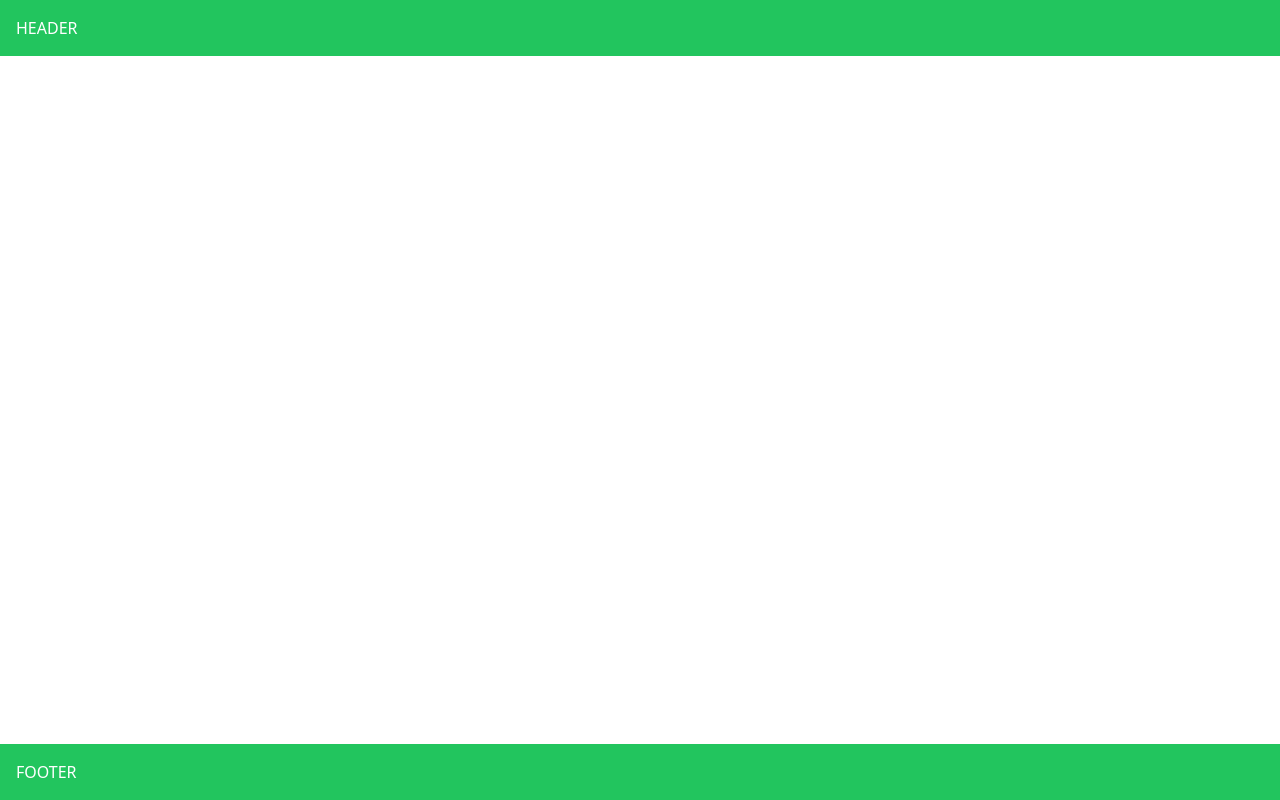
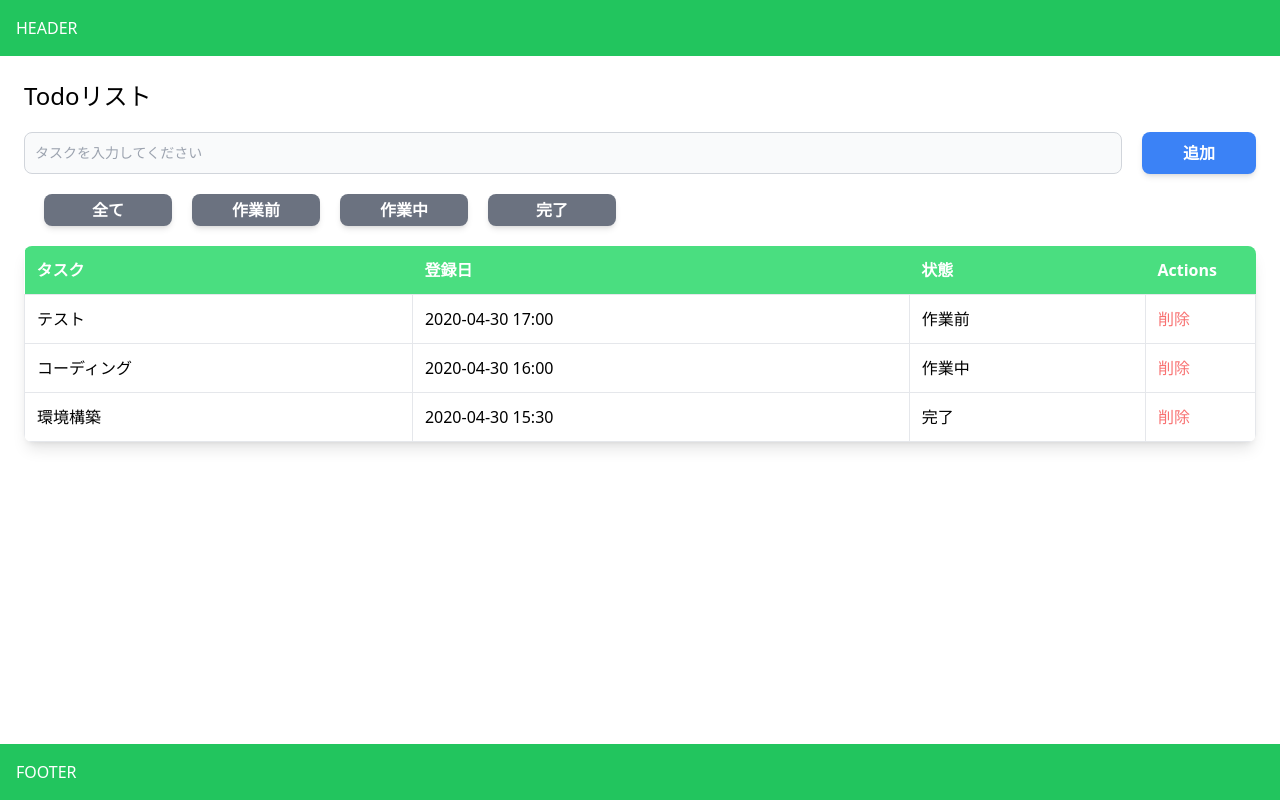
Before and after one commit to azain4645/nuxt3-blog, a Nuxt app: page /todoList in a window 1280 px wide. Before the commit this address had no page. Built offline with nearby package versions, Linux system fonts and the light colour scheme.

Commit message:
todo着手

```diff
--- a/pages/counter.vue
+++ b/pages/counter.vue
@@ -4,7 +4,7 @@
 
 <template>
   <div>
-    <p class="m-2 text-3xl"><span class="font-semibold">Counter:</span> {{ counter }} x 2 = {{ counterDouble }}</p>
+    <p class="m-2 txt-3exl"><span class="font-semibold">Counter:</span> {{ counter }} x 2 = {{ counterDouble }}</p>
     <button @click="increment" class="m-2 py-2 px-4 bg-blue-500 text-white font-semibold rounded-lg shadow-md" hover:bg-blue-700>+ Increment</button>
     <button @click="decrement" class="m-2 py-2 px-4 bg-blue-500 text-white font-semibold rounded-lg shadow-md" hover:bg-blue-700>+ Decrement</button>
   </div>
--- /dev/null
+++ b/pages/todoList.vue
@@ -0,0 +1,51 @@
+<script setup lang="ts">
+  const todos = [
+        {content: 'テスト', created: '2020-04-30 17:00', state: '作業前'},
+        {content: 'コーディング', created: '2020-04-30 16:00', state: '作業中'},
+        {content: '環境構築', created: '2020-04-30 15:30', state: '完了'}
+      ]
+
+  const addTodo = () => {
+    todos.push({
+      content: "追加テスト",
+      created: "2020-04-30 12:30",
+      state: '作業前'
+    })
+  }
+</script>
+
+<template>
+  <div class="m-2">
+    <h1 class="text-2xl mb-5">Todoリスト</h1>
+    <div class="flex mb-5">
+      <input type="text" class="w-2/3 bg-gray-50 border border-gray-300 text-gray-900 text-sm rounded-lg focus:ring-blue-500 focus:border-blue-500 block w-full p-2.5 dark:bg-gray-700 dark:border-gray-600 dark:placeholder-gray-400 dark:text-white dark:focus:ring-blue-500 dark:focus:border-blue-500" placeholder="タスクを入力してください">
+      <button @click="addTodo" class="ml-5 w-32 bg-blue-500 text-white font-semibold rounded-lg shadow-md hover:bg-blue-700">追加</button>
+    </div>
+
+    <div class="Filter mb-5">
+      <button class="ml-5 w-32 h-8 bg-gray-500 text-white font-semibold rounded-lg shadow-md hover:bg-gray-700">全て</button>
+      <button class="ml-5 w-32 h-8 bg-gray-500 text-white font-semibold rounded-lg shadow-md hover:bg-gray-700">作業前</button>
+      <button class="ml-5 w-32 h-8 bg-gray-500 text-white font-semibold rounded-lg shadow-md hover:bg-gray-700">作業中</button>
+      <button class="ml-5 w-32 h-8 bg-gray-500 text-white font-semibold rounded-lg shadow-md hover:bg-gray-700">完了</button>
+    </div>
+
+		<table class="w-full flex-row flex-no-wrap sm:bg-white rounded-lg overflow-hidden sm:shadow-lg my-5">
+			<thead class="text-white">
+				<tr class="bg-green-400 flex flex-col flex-no wrap sm:table-row rounded-l-lg sm:rounded-none mb-2 sm:mb-0">
+					<th class="p-3 text-left">タスク</th>
+					<th class="p-3 text-left">登録日</th>
+					<th class="p-3 text-left">状態</th>
+					<th class="p-3 text-left" width="110px">Actions</th>
+				</tr>
+			</thead>
+			<tbody class="flex-1 sm:flex-none">
+				<tr v-for="(item,index) in todos" :key="index" class="flex flex-col flex-no wrap sm:table-row mb-2 sm:mb-0">
+					<td class="border-grey-light border hover:bg-gray-100 p-3">{{ item.content }}</td>
+					<td class="border-grey-light border hover:bg-gray-100 p-3 truncate">{{ item.created }}</td>
+					<td class="border-grey-light border hover:bg-gray-100 p-3 truncate">{{ item.state }}</td>
+					<td class="border-grey-light border hover:bg-gray-100 p-3 text-red-400 hover:text-red-600 hover:font-medium cursor-pointer">削除</td>
+				</tr>
+			</tbody>
+		</table>
+  </div>
+</template>
```
